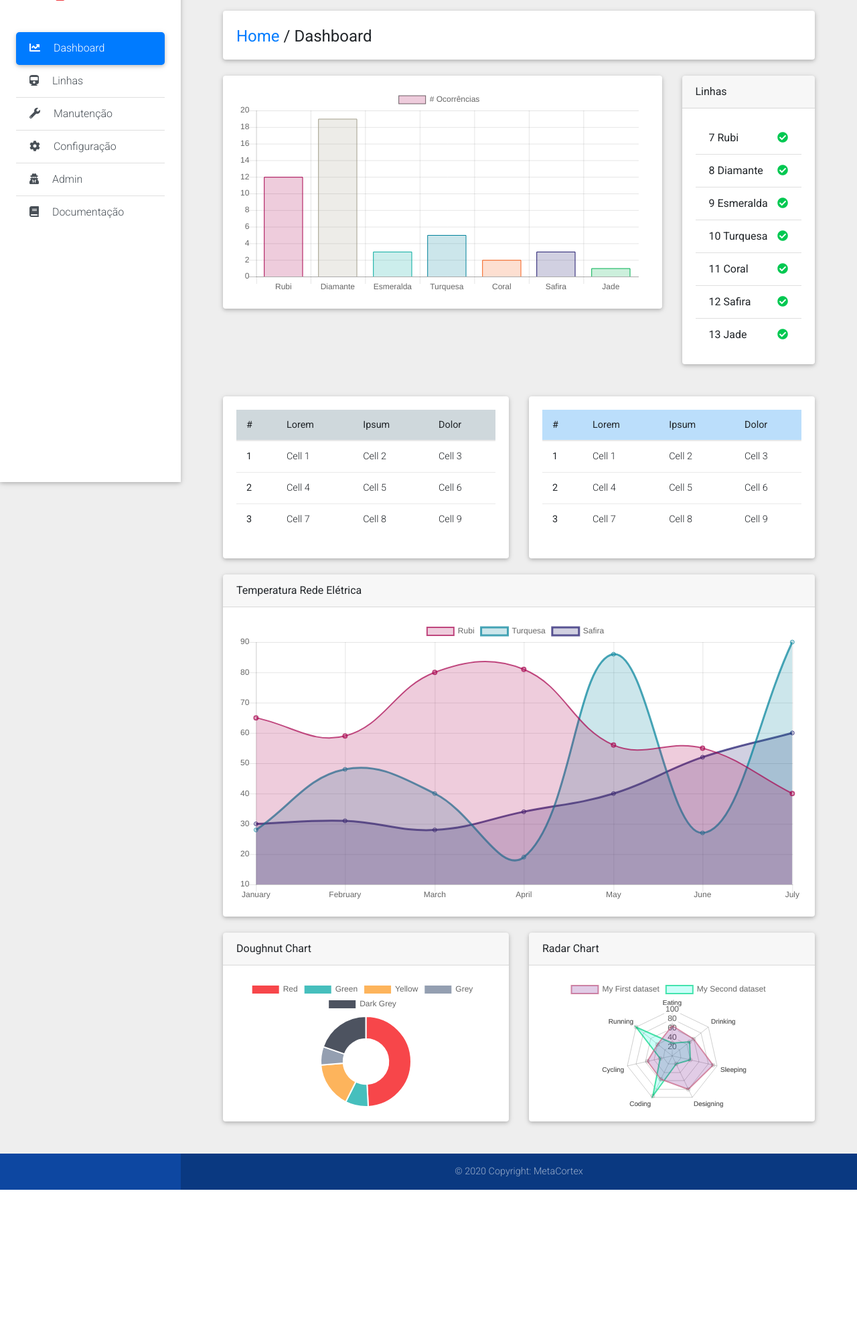
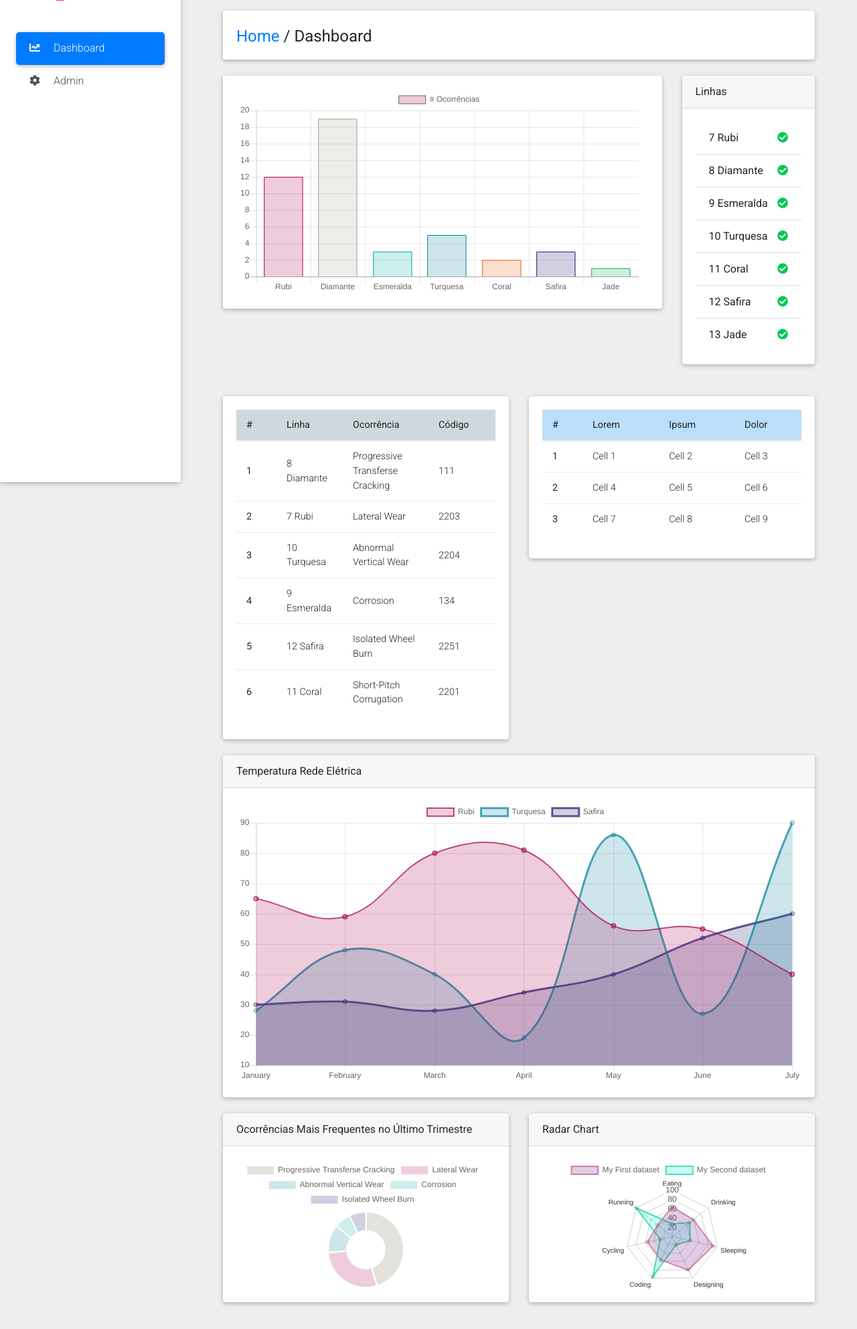
Before and after one commit to williansVarela/cptm-challenge, a Django app: page / in a window 1280 px wide. Shown: the part 80-2065 px from the top of the page at 67% size. Before the commit the page ends 1857 px from the top, so only its background shows below. Run offline with Django 3.2, Linux system fonts and the light colour scheme; the visitor is signed in with stand-in values (Sample User, id 1); some libraries are stand-ins or nearby versions.

Commit message:
Inclusão de Dados

```diff
--- a/core/settings.py
+++ b/core/settings.py
@@ -28,7 +28,7 @@ BASE_DIR = Path(__file__).resolve().parent.parent
 SECRET_KEY = config('SECRET_KEY', default='d)e2wpm15!hzyl%u8)j#f4tp@9r!3kb&q7g+d^n*jj9p*^)zci')
 
 # SECURITY WARNING: don't run with debug turned on in production!
-DEBUG = config('DEBUG', default=False, cast=bool)
+DEBUG = config('DEBUG', default=True, cast=bool)
 
 ALLOWED_HOSTS = ['fiap-cptm-challenge.herokuapp.com', '127.0.0.1']
 
--- a/core/static/js/script.js
+++ b/core/static/js/script.js
@@ -123,11 +123,11 @@
         var myLineChart = new Chart(ctxD, {
             type: 'doughnut',
             data: {
-                labels: ["Red", "Green", "Yellow", "Grey", "Dark Grey"],
+                labels: ["Progressive Transferse Cracking", "Lateral Wear", "Abnormal Vertical Wear", "Corrosion", "Isolated Wheel Burn"],
                 datasets: [{
-                    data: [300, 50, 100, 40, 120],
-                    backgroundColor: ["#F7464A", "#46BFBD", "#FDB45C", "#949FB1", "#4D5360"],
-                    hoverBackgroundColor: ["#FF5A5E", "#5AD3D1", "#FFC870", "#A8B3C5", "#616774"]
+                    data: [19, 12, 5, 3, 3],
+                    backgroundColor: ['rgba(163, 158, 140, 0.3)', 'rgba(168, 3, 79, 0.2)', 'rgba(0, 130, 155, 0.2)', 'rgba(0, 170, 158, 0.2)', 'rgba(28, 20, 107, 0.2)','#1c146b','rgba(28, 20, 107, 0.2)'],
+                    hoverBackgroundColor: ["#a39e8c", "#a8034f", "#00829b", "#00aa9e", "#1c146b"]
                 }]
             },
             options: {
--- a/core/templates/core/index.html
+++ b/core/templates/core/index.html
@@ -107,9 +107,9 @@
                 <thead class="blue-grey lighten-4">
                   <tr>
                     <th>#</th>
-                    <th>Lorem</th>
-                    <th>Ipsum</th>
-                    <th>Dolor</th>
+                    <th>Linha</th>
+                    <th>Ocorrência</th>
+                    <th>Código</th>
                   </tr>
                 </thead>
                 <!-- Table head -->
@@ -118,21 +118,39 @@
                 <tbody>
                   <tr>
                     <th scope="row">1</th>
-                    <td>Cell 1</td>
-                    <td>Cell 2</td>
-                    <td>Cell 3</td>
+                    <td>8 Diamante</td>
+                    <td>Progressive Transferse Cracking</td>
+                    <td>111</td>
                   </tr>
                   <tr>
                     <th scope="row">2</th>
-                    <td>Cell 4</td>
-                    <td>Cell 5</td>
-                    <td>Cell 6</td>
+                    <td>7 Rubi</td>
+                    <td>Lateral Wear</td>
+                    <td>2203</td>
                   </tr>
                   <tr>
                     <th scope="row">3</th>
-                    <td>Cell 7</td>
-                    <td>Cell 8</td>
-                    <td>Cell 9</td>
+                    <td>10 Turquesa</td>
+                    <td>Abnormal Vertical Wear</td>
+                    <td>2204</td>
+                  </tr>
+                  <tr>
+                    <th scope="row">4</th>
+                    <td>9 Esmeralda</td>
+                    <td>Corrosion</td>
+                    <td>134</td>
+                  </tr>
+                  <tr>
+                    <th scope="row">5</th>
+                    <td>12 Safira</td>
+                    <td>Isolated Wheel Burn</td>
+                    <td>2251</td>
+                  </tr>
+                  <tr>
+                    <th scope="row">6</th>
+                    <td>11 Coral</td>
+                    <td>Short-Pitch Corrugation</td>
+                    <td>2201</td>
                   </tr>
                 </tbody>
                 <!-- Table body -->
@@ -239,7 +257,7 @@
           <div class="card">
 
             <!-- Card header -->
-            <div class="card-header">Doughnut Chart</div>
+            <div class="card-header">Ocorrências Mais Frequentes no Último Trimestre</div>
 
             <!--Card content-->
             <div class="card-body">
--- a/core/templates/core/menu.html
+++ b/core/templates/core/menu.html
@@ -3,26 +3,10 @@
         <i class="fas fa-chart-line mr-3"></i>
         Dashboard
     </a>
-    <a href="#" class="list-group-item list-group-item-action waves-effect  {% if line_active %}active{% endif %}">
-        <i class="fas fa-train mr-3"></i>
-        Linhas
-    </a>
-    <a href="#" class="list-group-item list-group-item-action waves-effect  {% if maintenance_active %}active{% endif %}">
-        <i class="fas fa-wrench mr-3"></i>
-        Manutenção
-    </a>
-    <a href="#" class="list-group-item list-group-item-action waves-effect  {% if config_active %}active{% endif %}">
-        <i class="fas fa-cog mr-3"></i>
-        Configuração
-    </a>
     {% if user.is_admin %}
     <a href="{% url 'admin:index' %}" class="list-group-item list-group-item-action waves-effect}">
-        <i class="fas fa-user-secret mr-3"></i>
+        <i class="fas fa-cog mr-3"></i>
         Admin
     </a>
     {% endif %}
-    <a href="#" class="list-group-item list-group-item-action waves-effect  {% if doc_active %}active{% endif %}">
-        <i class="fas fa-book mr-3"></i>
-        Documentação
-    </a>
 </div>
```
